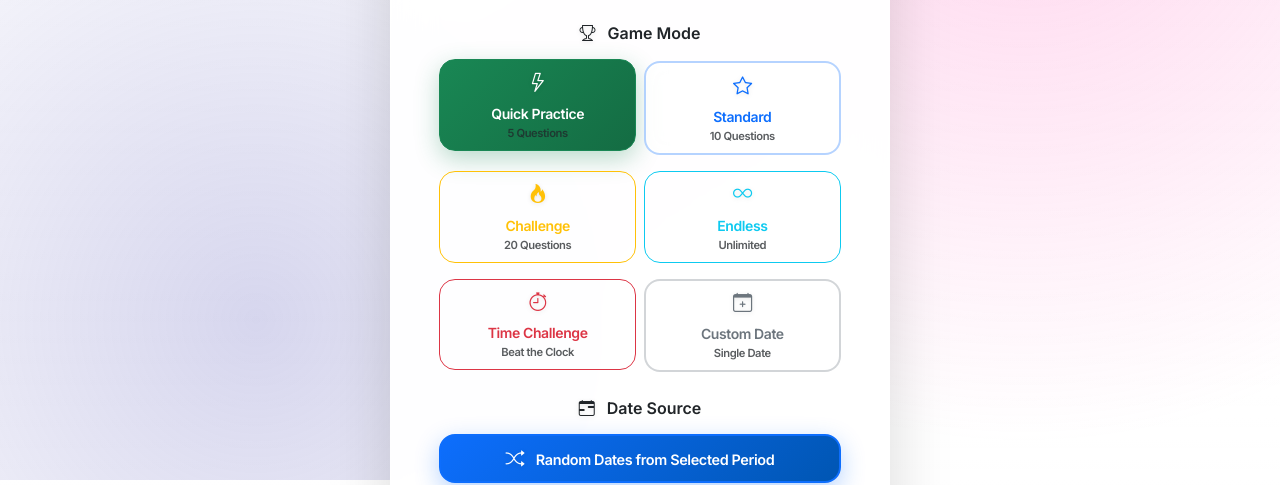
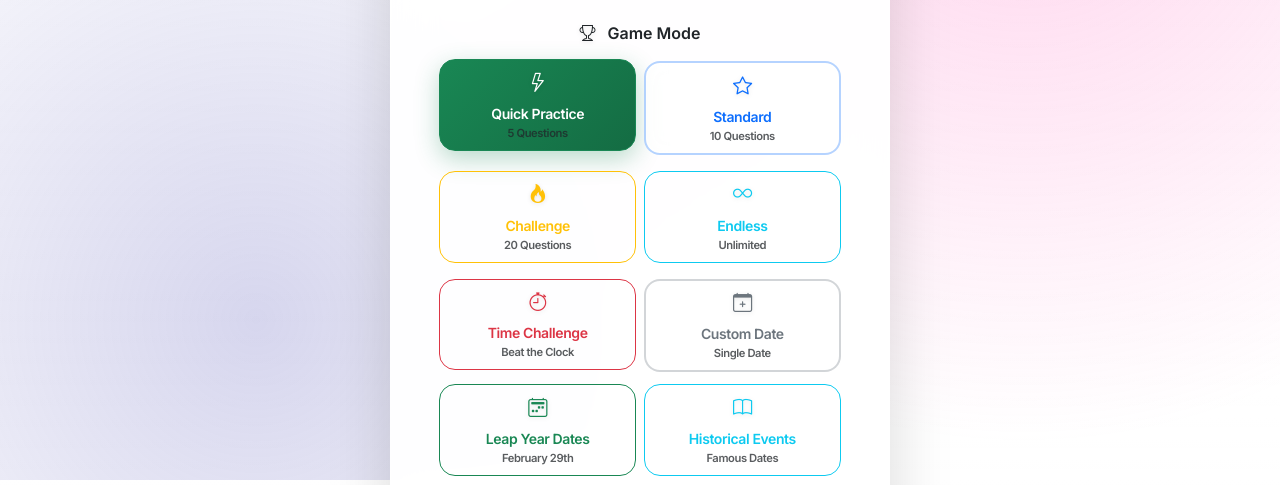
Before and after one commit to badar24434/dayoftheweek, a website built with webpack: page index.html in a window 1280 px wide. Shown: the part 320-805 px from the top of the page. Built offline with nearby package versions, Linux system fonts and the light colour scheme.

Commit message:
Add game mode options for leap year dates and historical events

```diff
--- a/index.html
+++ b/index.html
@@ -116,6 +116,24 @@
                     <i class="bi bi-calendar-plus d-block mb-1" style="font-size:1.2rem;"></i>
                     <small class="fw-semibold">Custom Date</small>
                     <tiny class="d-block text-muted" style="font-size:0.7em;">Single Date</tiny>
+                  </label>
+                </div>
+              </div>
+              <div class="row g-2 mt-1">
+                <div class="col-6">
+                  <input type="radio" class="btn-check" name="game-mode" id="leap-year-mode" value="leap-year">
+                  <label class="btn btn-outline-success w-100 py-2" for="leap-year-mode">
+                    <i class="bi bi-calendar2-week d-block mb-1" style="font-size:1.2rem;"></i>
+                    <small class="fw-semibold">Leap Year Dates</small>
+                    <tiny class="d-block text-muted" style="font-size:0.7em;">February 29th</tiny>
+                  </label>
+                </div>
+                <div class="col-6">
+                  <input type="radio" class="btn-check" name="game-mode" id="historical-events" value="historical-events">
+                  <label class="btn btn-outline-info w-100 py-2" for="historical-events">
+                    <i class="bi bi-book d-block mb-1" style="font-size:1.2rem;"></i>
+                    <small class="fw-semibold">Historical Events</small>
+                    <tiny class="d-block text-muted" style="font-size:0.7em;">Famous Dates</tiny>
                   </label>
                 </div>
               </div>
```
